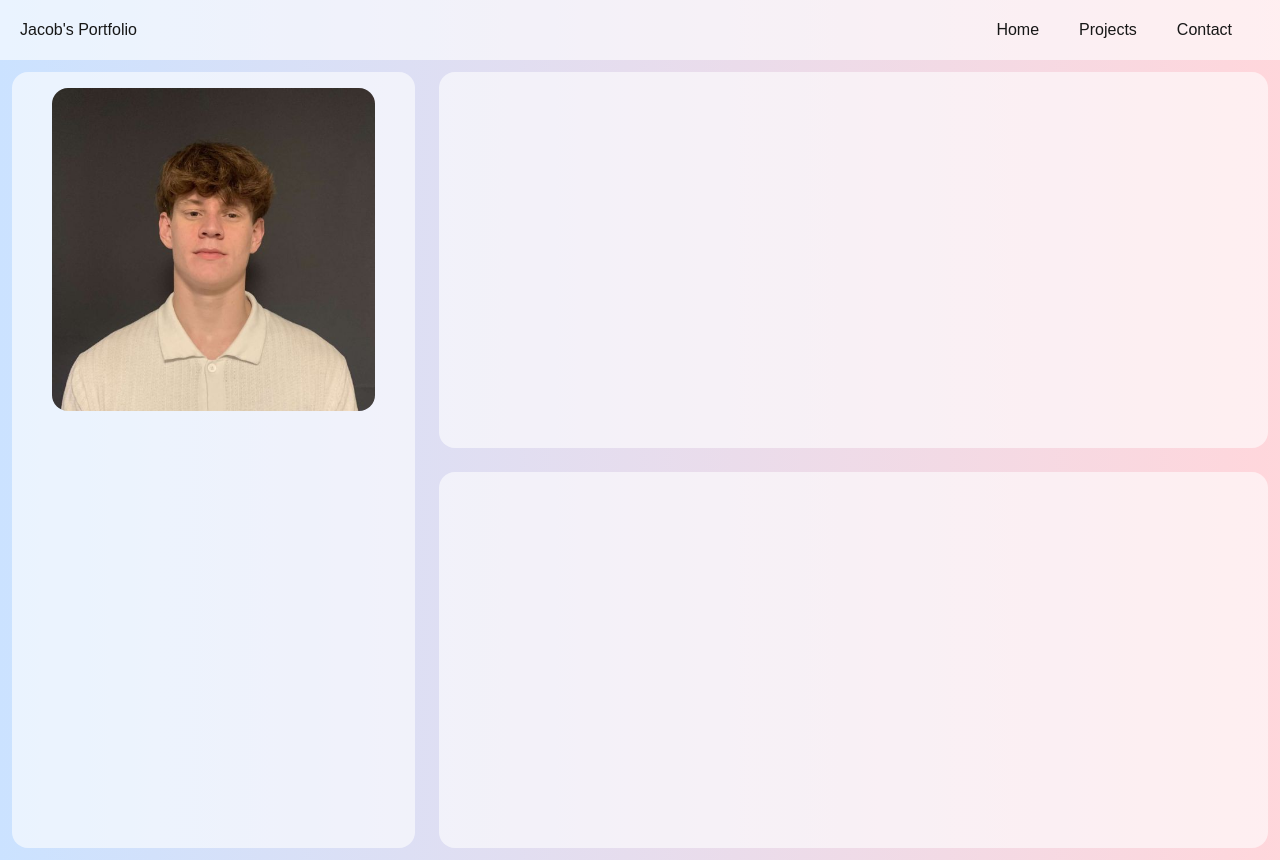
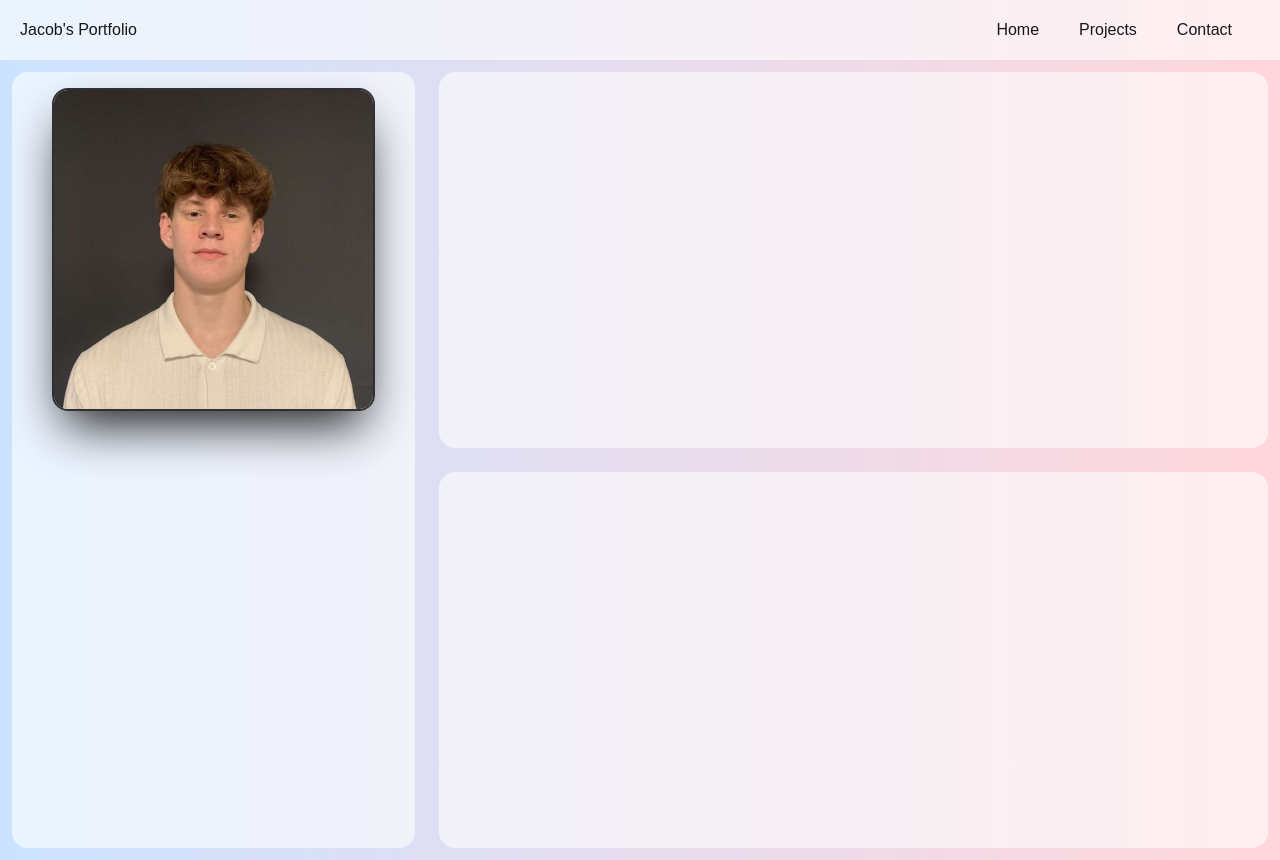
Before and after one commit to jt1732/jacobsPortfolio, a Next.js app: page / in a window 1280 px wide. Built offline with nearby package versions, Linux system fonts and the light colour scheme.

Commit message:
Adjusted headshot image design

```diff
--- a/src/app/page.tsx
+++ b/src/app/page.tsx
@@ -21,7 +21,7 @@
                                     width={560}
                                     height={560}
                                     quality={100}
-                                    className='rounded-2xl'
+                                    className='rounded-2xl border-2 border-black/80 shadow-2xl/90'
                                 />
                             </div>
                     </div>
```
